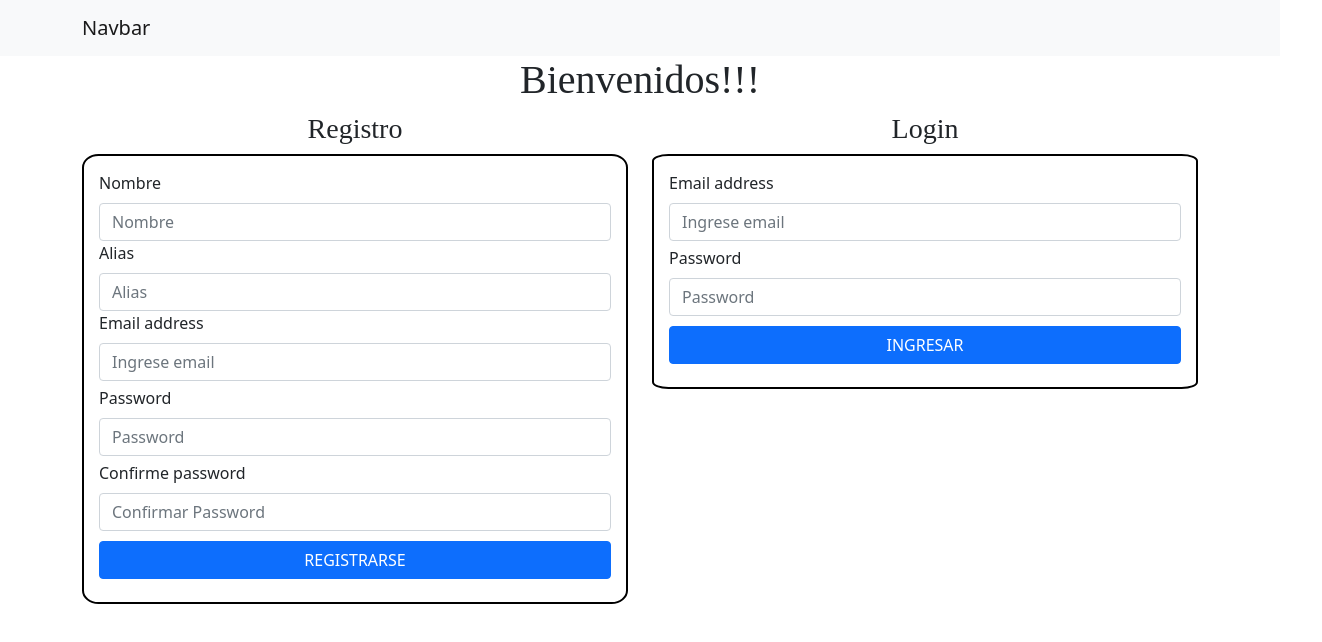
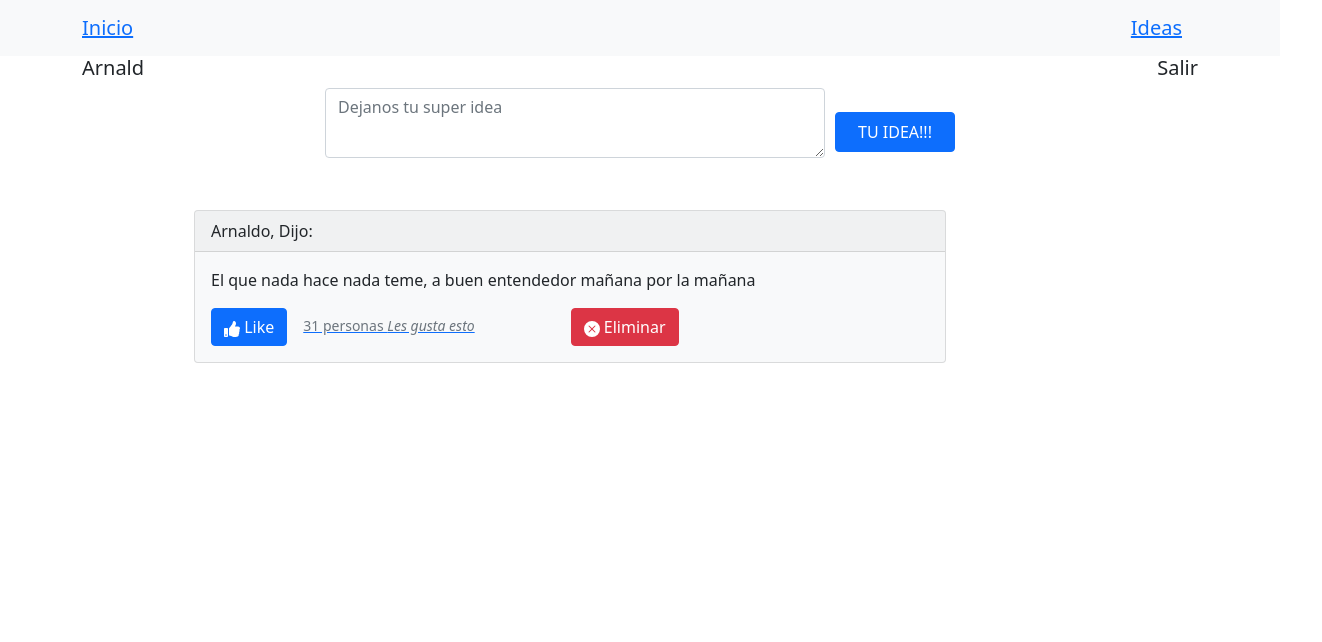
Before and after one commit to arnaldoquezada/bright_Ideas, a React (Create React App) app in the folder client/: page /newIdeas in a window 1280 px wide. Shown: the top 642 px of the page, 1322 px wide, since content can reach past the window. Built offline with nearby package versions, Linux system fonts and the light colour scheme.

Commit message:
Listado Ideas Listo

```diff
--- a/client/package.json
+++ b/client/package.json
@@ -10,6 +10,8 @@
     "react": "^17.0.2",
     "react-bootstrap": "^1.6.1",
     "react-dom": "^17.0.2",
+    "react-icons": "^4.2.0",
+    "react-router-dom": "^5.2.0",
     "react-scripts": "4.0.3",
     "sass": "^1.37.0",
     "web-vitals": "^1.1.2"
--- a/client/src/App.js
+++ b/client/src/App.js
@@ -2,11 +2,26 @@
 import LoginRegistration from './components/LoginRegistration';
 import Nav from './components/Navbar'
 
+import {   BrowserRouter as Router,  Switch,  Route } from "react-router-dom";
+import PostIdeas from './components/PostIdeas';
+
+
 function App() {
   return (
     <div className="App">
-      <Nav />
-      <LoginRegistration />
+    <Router>
+        <Nav />
+      <Switch>
+          <Route exact path="/">
+              <LoginRegistration />
+          </Route>
+          <Route exact path="/newIdeas">
+              <PostIdeas />
+          </Route>
+      </Switch>
+    </Router>
+
+
     </div>
   );
 }
--- a/client/src/components/Navbar.jsx
+++ b/client/src/components/Navbar.jsx
@@ -1,4 +1,5 @@
 import React from 'react';
+import { Link } from "react-router-dom";
 
 import { Navbar, Container } from 'react-bootstrap'
 
@@ -8,7 +9,16 @@ const Nav = () => {
         <div>
             <Navbar expand="lg" variant="light" bg="light">
                 <Container>
-                    <Navbar.Brand href="#">Navbar</Navbar.Brand>
+                    <Navbar.Brand>
+                        <Link to="/">
+                            Inicio
+                        </Link>
+                    </Navbar.Brand>
+                    <Navbar.Brand>
+                        <Link to="/newIdeas">
+                            Ideas
+                        </Link>
+                    </Navbar.Brand>
                 </Container>
             </Navbar>
         </div>
--- /dev/null
+++ b/client/src/components/PostIdeas.jsx
@@ -0,0 +1,72 @@
+import React from 'react'
+import { Container, Col, Row, Button, Form, Card, CardDeck } from 'react-bootstrap'
+import '../styles/ideasStyles.scss'
+import { FaThumbsUp } from 'react-icons/fa';
+import { BsFillXCircleFill } from "react-icons/bs";
+
+
+
+const PostIdeas = () => {
+
+    return (
+        <div>
+            <Container>
+                <Row>
+                    <div className="header">
+                        <h5>Arnald</h5>
+                        <h5>Salir</h5>
+                    </div>
+                </Row>
+                <Row>
+                    <Col>
+                    </Col>
+                    <Col>
+                        <Form className="form-container">
+                            <Form.Control
+                                as="textarea"
+                                placeholder="Dejanos tu super idea"
+                                style={{ height: '70px', width: '500px' }}
+                            />
+                            <Button type="submit" className="mb-2">
+                                TU IDEA!!!
+                            </Button>
+                        </Form>
+                    </Col>
+                    <Col>
+                    </Col>
+                </Row>
+                <Row>
+                    <div className="content">
+                        <Card style={{ width: '47rem' }} bg="light">
+                            <Card.Header>Arnaldo, Dijo: </Card.Header>
+
+                            <Card.Body>
+                                <Card.Text>
+                                    El que nada hace nada teme, a buen entendedor mañana por la mañana
+                                </Card.Text>
+                                <Card.Link>
+                                    <Button variant="primary">
+                                        <FaThumbsUp /> Like
+                                    </Button>
+                                </Card.Link>
+                                <Card.Link>
+                                    <small className="text-muted text-space">
+                                        31 personas <cite title="Source Title">Les gusta esto</cite>
+                                    </small>
+                                </Card.Link>
+                                <Card.Link>
+                                    <Button variant="danger">
+                                        <BsFillXCircleFill /> Eliminar
+                                    </Button>
+                                </Card.Link>
+                            </Card.Body>
+                        </Card>
+                    </div>
+                </Row>
+
+            </Container>
+
+        </div>
+    )
+}
+export default PostIdeas;
--- /dev/null
+++ b/client/src/styles/ideasStyles.scss
@@ -0,0 +1,39 @@
+*{
+    padding: 0px;
+    margin: 0px;
+}
+.header{
+    display: flex;
+    flex-direction: row;
+    justify-content: space-between;
+}
+.form-container{
+    display: flex;
+    flex-direction:row;
+    margin-bottom: 50px;
+
+    Button{
+        height: 40px;
+        width: 120px;
+        margin-left: 10px;
+        margin-top: 1.5rem;
+    }
+}
+.ideas-list{
+    display: flex;
+    flex-direction:row;
+    border: 1px black solid;
+    padding: 10px;
+
+
+}
+.content{
+        display: flex;
+        flex-direction: col;
+        margin-left: 7rem;
+        align-content: center;
+
+    }
+.text-space{
+    margin-right: 5rem;
+}
```
Also changed, not shown: 1 other file (tests, documents, lock files or other folders).
